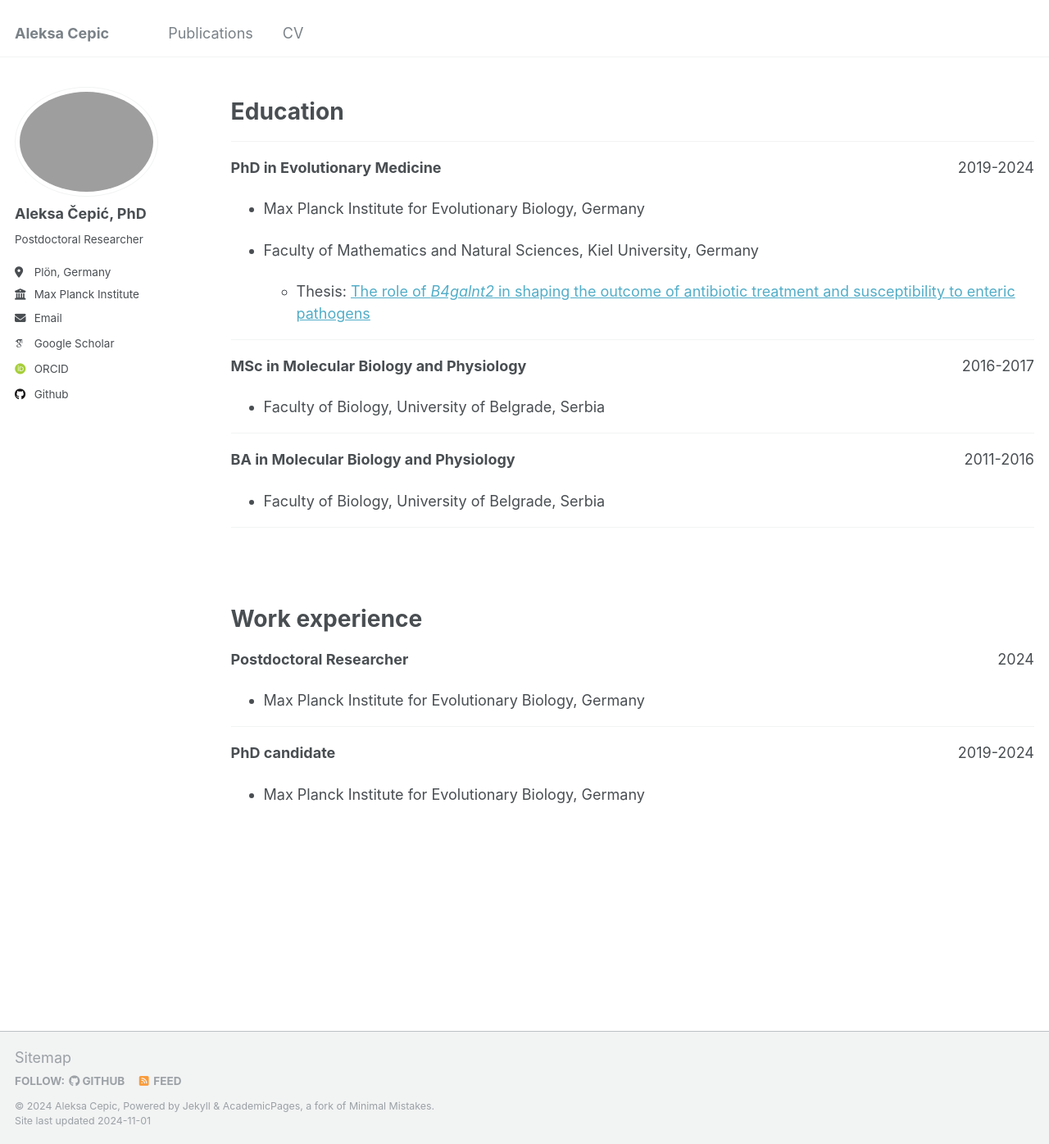
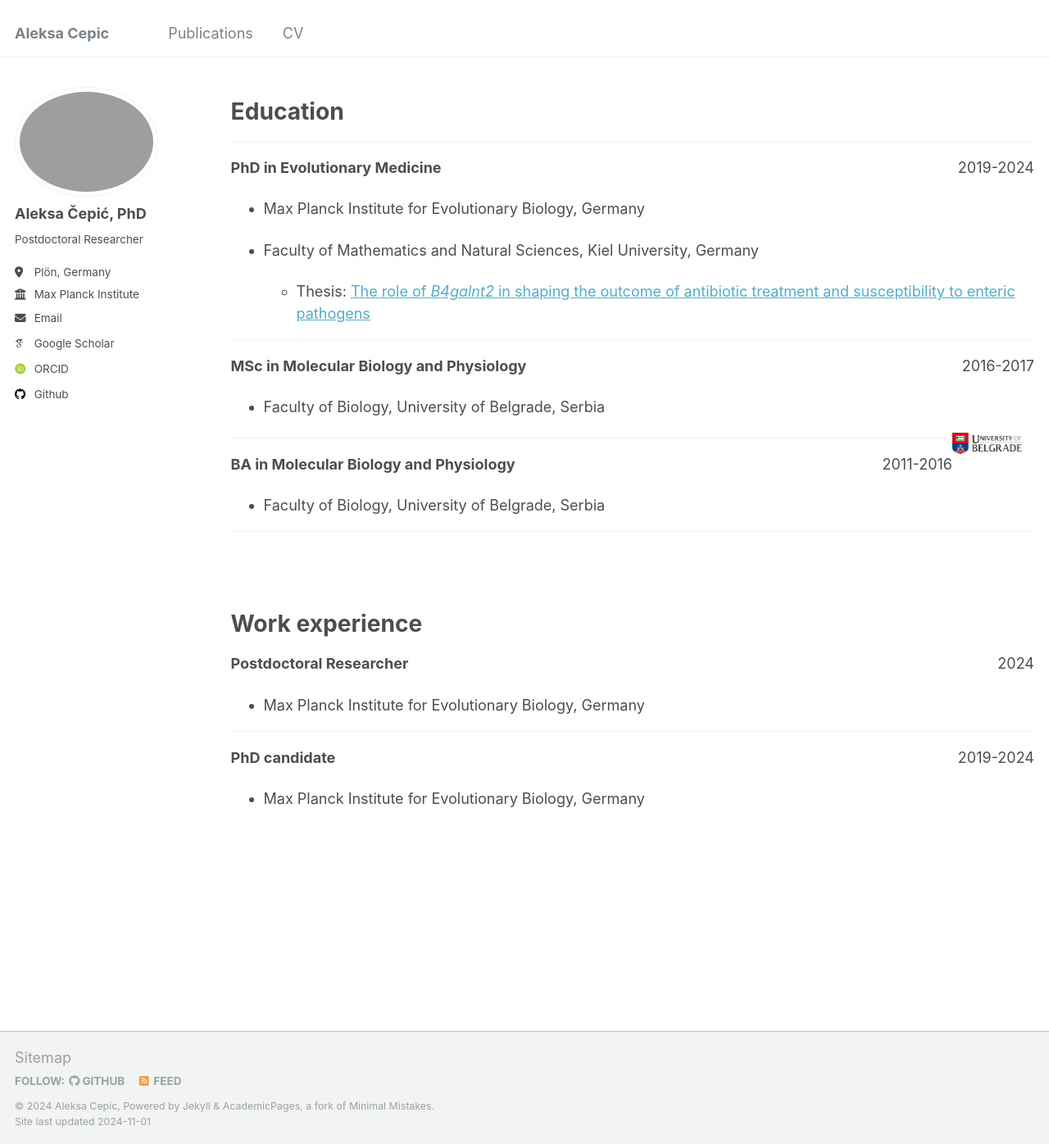
Before and after one commit to cepic-a/cepic-a.github.io, a Jekyll site: the page built from _pages/cv.md, in a window 1280 px wide and 1396 px high. Shown: the whole window at 82% size. Built offline with Jekyll 4.4.1, drawn with Linux system fonts in a browser that asks for light colours; some web fonts are replaced.

Commit message:
Update cv.md

```diff
--- a/_pages/cv.md
+++ b/_pages/cv.md
@@ -36,6 +36,8 @@
 
   - Faculty of Biology, University of Belgrade, Serbia
 
+<img align="right" src="../images/belgrade_uni.png" width="100px" style="padding-right: 15px">
+
  <hr>
 
 <p>
```
